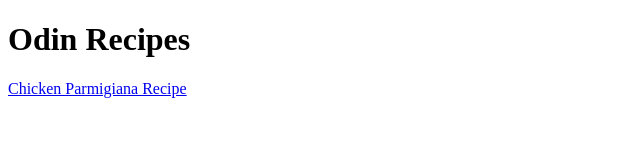
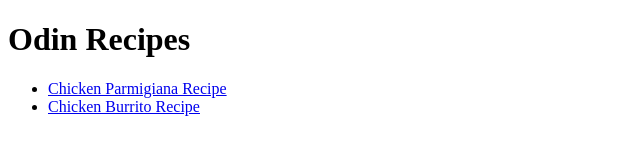
Before and after one commit to KenTottszer/odin-recipes, a plain HTML site: page index.html in a window 1280 px wide. Shown: the whole page, without its empty margins (0-640 px from the left). Drawn offline with Linux system fonts and the light colour scheme.

Commit message:
Add chicken-burrito.html link

```diff
--- a/index.html
+++ b/index.html
@@ -6,6 +6,10 @@
 </head>
 <body>
     <h1>Odin Recipes</h1>
-    <p><a href="./recipes/chicken-parmi.html">Chicken Parmigiana Recipe</a></p>
+    <ul>
+        <li><a href="./recipes/chicken-parmi.html">Chicken Parmigiana Recipe</a></li>
+        <li><a href="./recipes/chicken-burrito.html">Chicken Burrito Recipe</a></li>
+    </ul>
+
 </body>
 </html>
```
